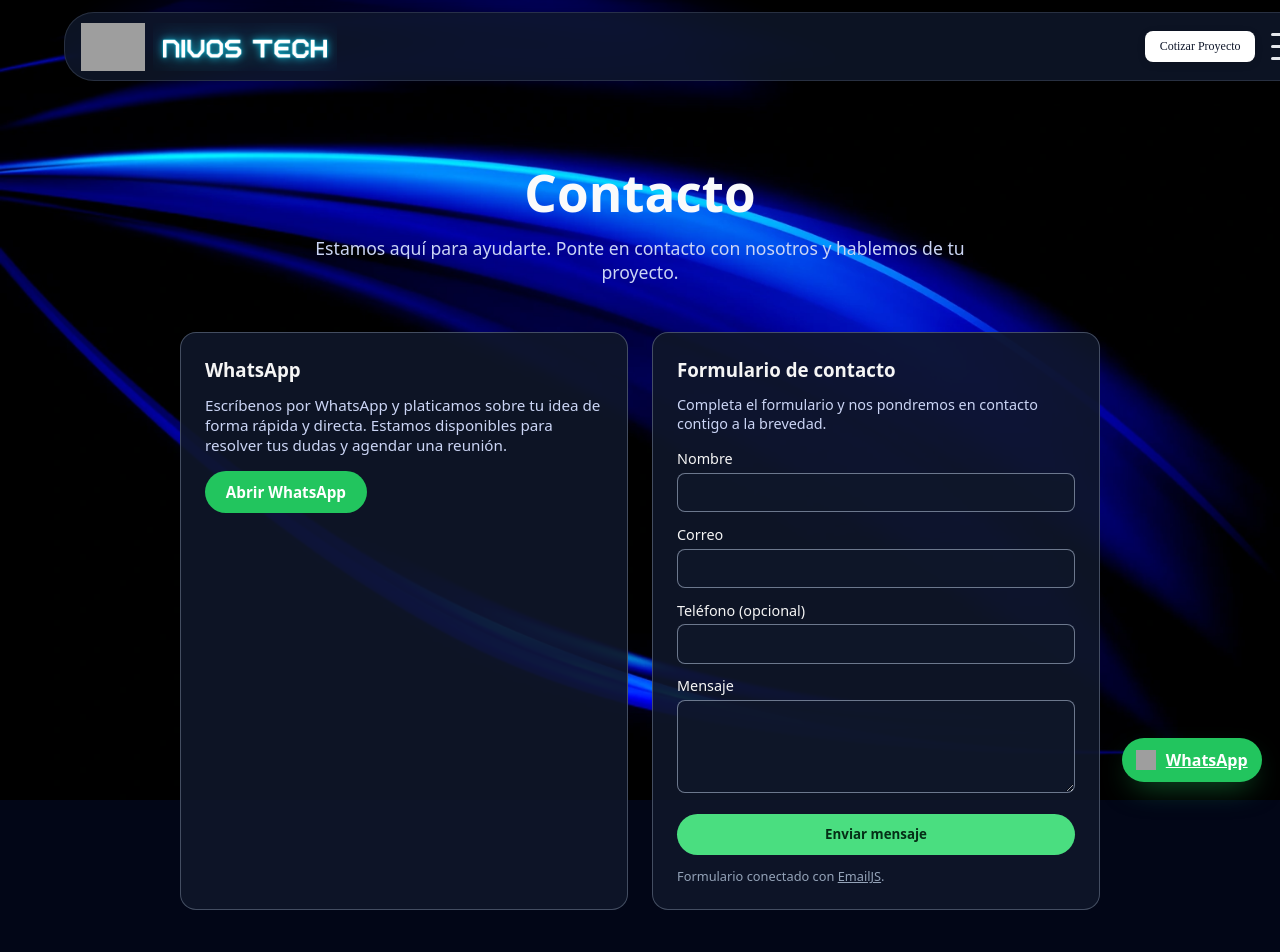
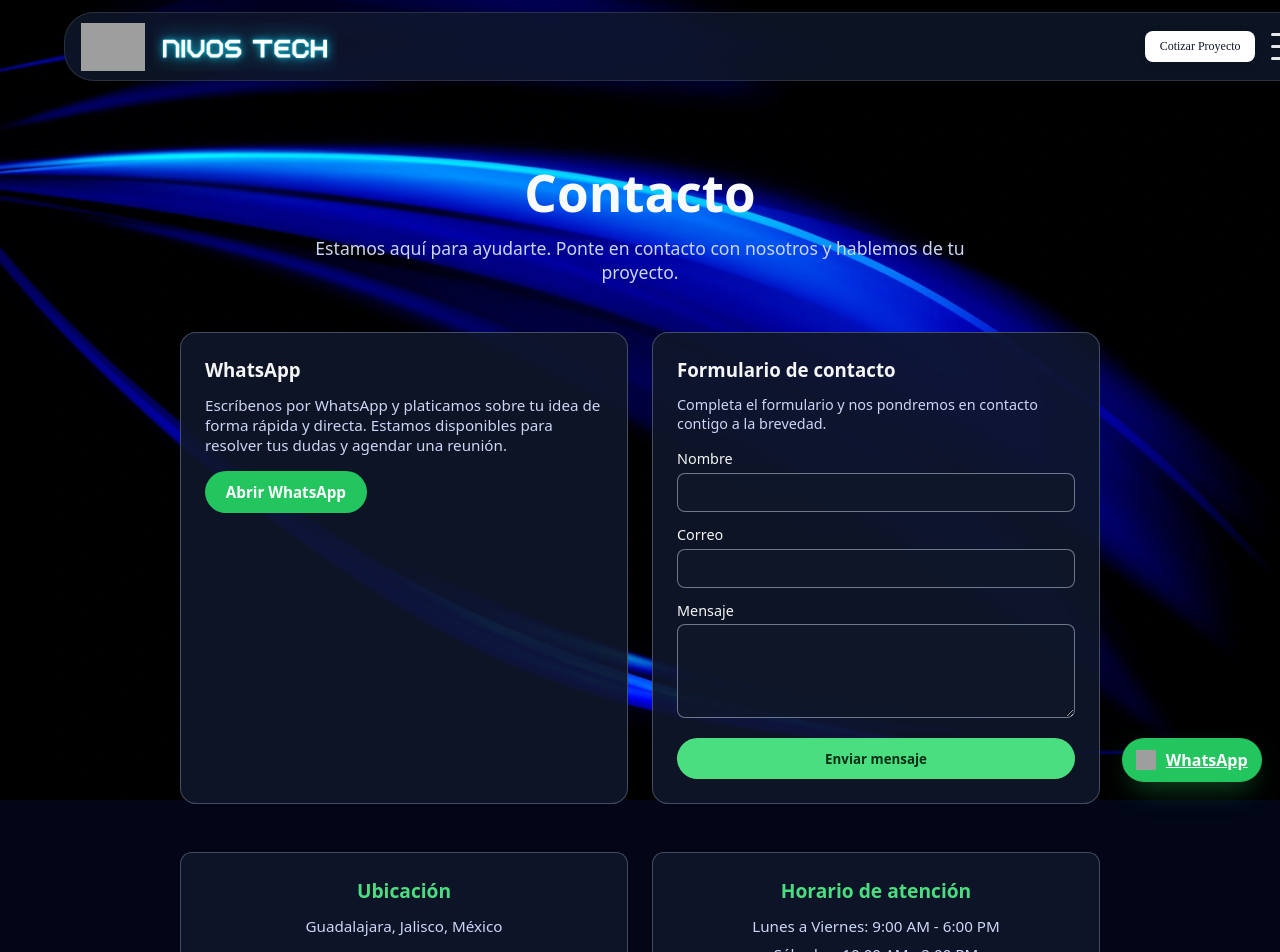
Before and after one commit to HugoAguayo2006/nivostech, a React (Vite) app: page /contacto in a window 1280 px wide. Shown: the top 952 px of the page. Built offline with nearby package versions, Linux system fonts and the light colour scheme; grey boxes are pictures that could not be loaded; a web font is replaced by a local one.

Commit message:
correos al 100

```diff
--- a/src/pages/Contacto.jsx
+++ b/src/pages/Contacto.jsx
@@ -9,9 +9,9 @@ function Contacto() {
     e.preventDefault();
 
     // 🔴 RELLENAR CON TUS DATOS DE EMAILJS
-    const SERVICE_ID = "service_xxxxxx";
-    const TEMPLATE_ID = "template_xxxxxx";
-    const PUBLIC_KEY = "xxxxxxxxxxxxxxxx";
+    const SERVICE_ID = "service_7l60jww";
+    const TEMPLATE_ID = "template_bclppip";
+    const PUBLIC_KEY = "pHDhdhRRjDQLVxpTY";
 
     emailjs
       .sendForm(SERVICE_ID, TEMPLATE_ID, formRef.current, PUBLIC_KEY)
@@ -74,26 +74,11 @@ function Contacto() {
                 <input type="email" name="user_email" required />
               </label>
               <label>
-                Teléfono (opcional)
-                <input type="tel" name="user_phone" />
-              </label>
-              <label>
                 Mensaje
                 <textarea name="message" rows="4" required />
               </label>
               <button type="submit">Enviar mensaje</button>
             </form>
-            <small>
-              Formulario conectado con{" "}
-              <a
-                href="https://www.emailjs.com/?src=email-footer"
-                target="_blank"
-                rel="noreferrer"
-              >
-                EmailJS
-              </a>
-              .
-            </small>
           </div>
         </div>
 
--- a/src/pages/Home.jsx
+++ b/src/pages/Home.jsx
@@ -159,17 +159,7 @@ function Home() {
               </label>
               <button type="submit">Enviar mensaje</button>
             </form>
-            <small>
-              Formulario conectado con{" "}
-              <a
-                href="https://www.emailjs.com/?src=email-footer"
-                target="_blank"
-                rel="noreferrer"
-              >
-                EmailJS
-              </a>
-              .
-            </small>
+
           </div>
         </div>
       </section>
```
